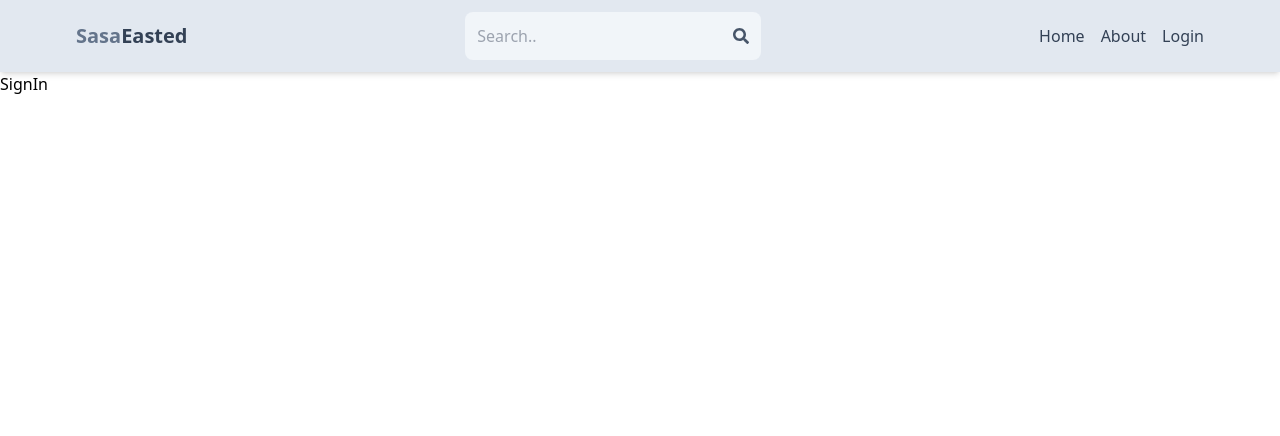
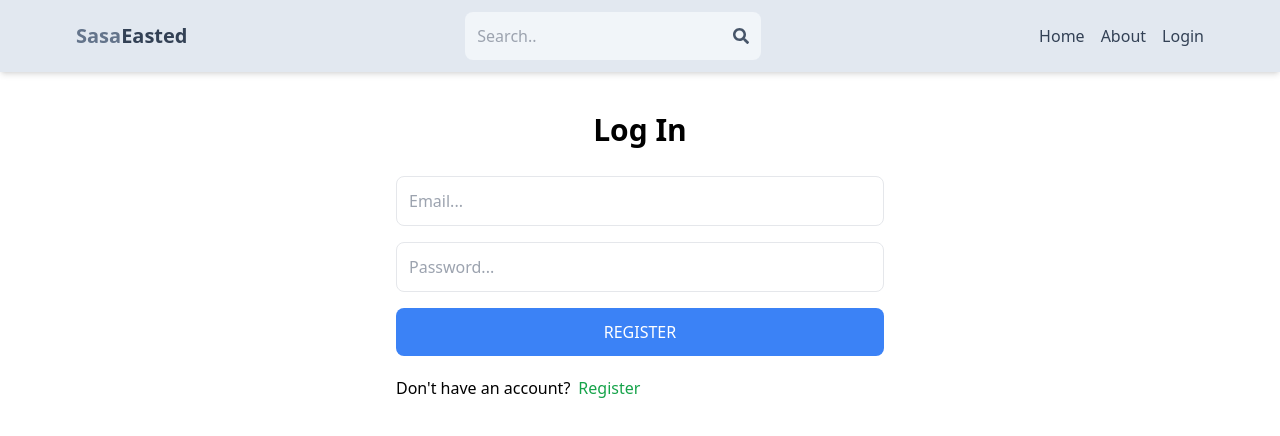
Before and after one commit to detkit/eastda, a React (Vite) app in the folder client/: page /login in a window 1280 px wide. Shown: the top 436 px of the page. Built offline with nearby package versions, Linux system fonts and the light colour scheme.

Commit message:
complete login page funcionally

```diff
--- a/client/src/pages/register.jsx
+++ b/client/src/pages/register.jsx
@@ -1,10 +1,11 @@
 import { useState } from 'react';
-import { Link } from 'react-router-dom';
+import { Link, useNavigate } from 'react-router-dom';
 
 export default function Register() {
 	const [formData, setFormData] = useState({});
 	const [error, setError] = useState(null);
 	const [isLoading, setIsLoading] = useState(false);
+	const navigate = useNavigate();
 
 	const handleChange = (e) => {
 		setFormData({
@@ -25,12 +26,13 @@ export default function Register() {
 			const data = await res.json();
 
 			if (data.success === false) {
+				setIsLoading(false);
 				setError(data.message);
-				setIsLoading(false);
 				return;
 			}
 			setIsLoading(false);
 			setError(null);
+			navigate('/login');
 		} catch (error) {
 			setIsLoading(false);
 			setError(error.message);
--- a/client/src/pages/sign-in.jsx
+++ b/client/src/pages/sign-in.jsx
@@ -1,3 +1,76 @@
+import { useState } from 'react';
+import { Link, useNavigate } from 'react-router-dom';
+
 export default function SignIn() {
-	return <div>SignIn</div>;
+	const [formData, setFormData] = useState({});
+	const [error, setError] = useState(null);
+	const [isLoading, setIsLoading] = useState(false);
+	const navigate = useNavigate();
+
+	const handleChange = (e) => {
+		setFormData({
+			...formData,
+			[e.target.id]: e.target.value,
+		});
+	};
+
+	const handlerSubmit = async (e) => {
+		e.preventDefault();
+		try {
+			setIsLoading(true);
+			const res = await fetch('/api/auth/login', {
+				method: 'POST',
+				headers: { 'Content-Type': 'application/json' },
+				body: JSON.stringify(formData),
+			});
+			const data = await res.json();
+
+			if (data.success === false) {
+				setError(data.message);
+				setIsLoading(false);
+				return;
+			}
+			setIsLoading(false);
+			setError(null);
+			navigate('/');
+		} catch (error) {
+			setIsLoading(false);
+			setError(error.message);
+		}
+	};
+
+	return (
+		<div className='max-w-lg p-3 mx-auto'>
+			<h1 className='text-3xl font-semibold text-center my-7'>Log In</h1>
+			<form onSubmit={handlerSubmit} className='flex flex-col gap-4'>
+				<input
+					type='email'
+					placeholder='Email...'
+					className='p-3 border rounded-lg'
+					id='email'
+					onChange={handleChange}
+				/>
+				<input
+					type='password'
+					placeholder='Password...'
+					className='p-3 border rounded-lg'
+					id='password'
+					onChange={handleChange}
+				/>
+				<button
+					disabled={isLoading}
+					className='p-3 text-white uppercase bg-blue-500 rounded-lg hover:opacity-95 disabled:opacity-75'
+				>
+					{isLoading ? 'Loading...' : 'Register'}
+				</button>
+			</form>
+			{error && <p className='mt-5 text-red-500'>{error}</p>}
+			<div className='flex gap-2 mt-5'>
+				<p>Don&apos;t have an account?</p>
+				<Link to='/register'>
+					<span className='text-green-600'>Register</span>
+				</Link>
+			</div>
+		</div>
+	);
 }
```
Also changed, not shown: 1 other file (tests, documents, lock files or other folders).
